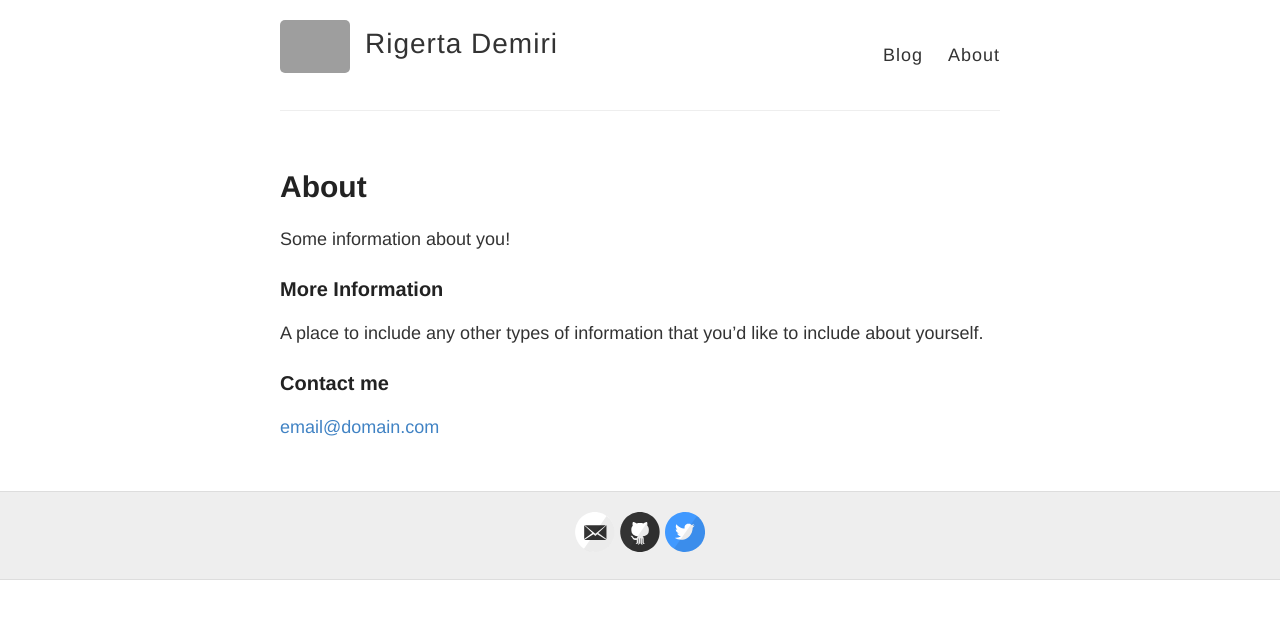
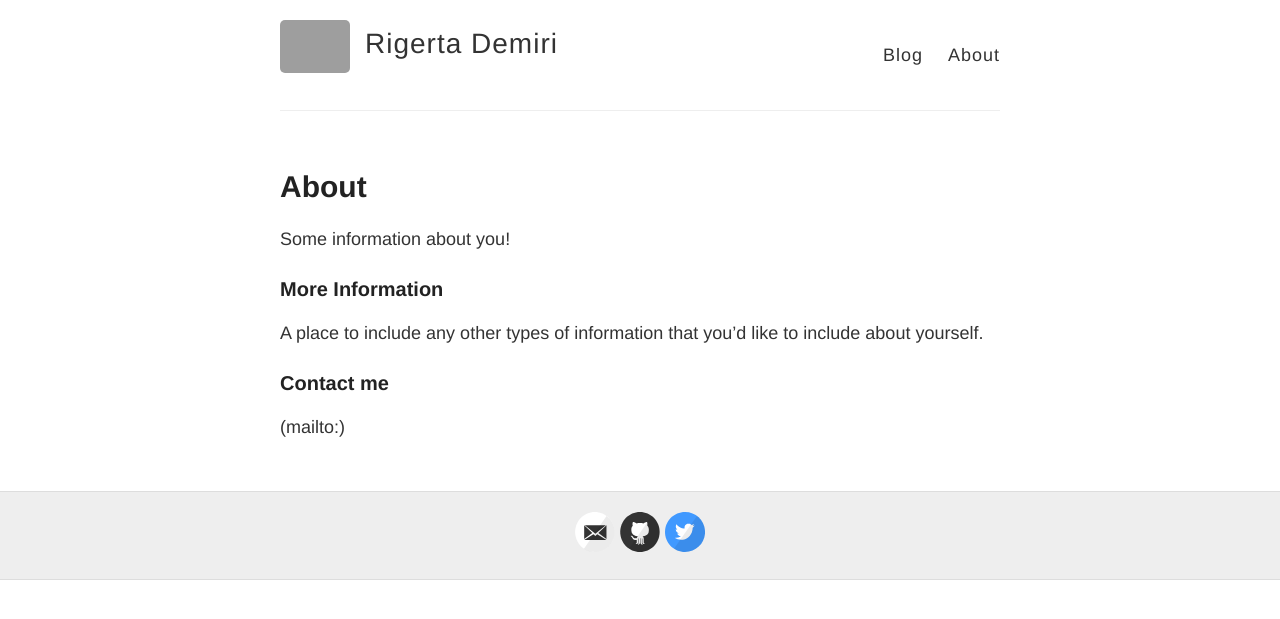
Before and after one commit to rigerta/rigerta.github.io, a Jekyll site: the page built from about.md, in a window 1280 px wide. Shown: the top 619 px of the page. Built offline with Jekyll 4.4.1, drawn with Linux system fonts in a browser that asks for light colours; grey boxes are pictures that could not be loaded.

Commit message:
Update about.md

```diff
--- a/about.md
+++ b/about.md
@@ -12,4 +12,4 @@ A place to include any other types of information that you'd like to include abo
 
 ### Contact me
 
-[email@domain.com](mailto:email@domain.com)
+{{ site.email }}(mailto:{{ site.email }})
```
